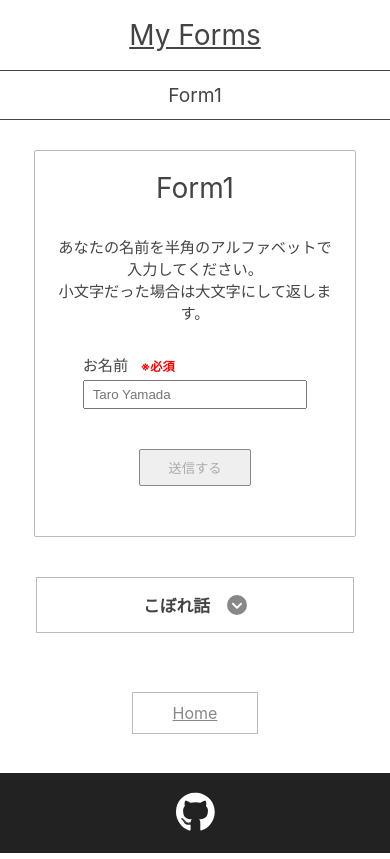
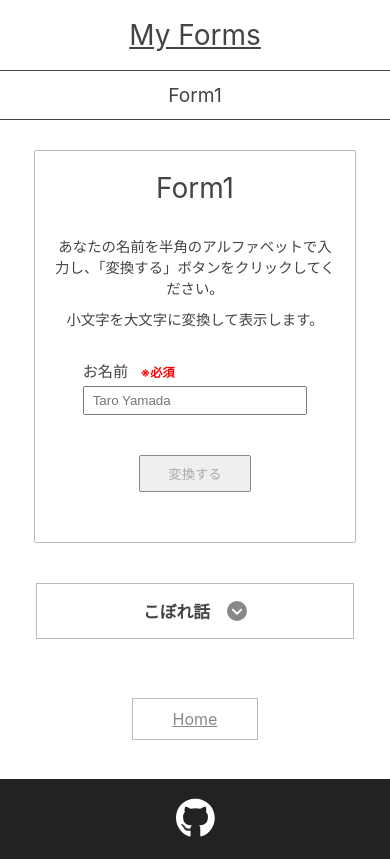
Before and after one commit to kento-yoshidu/myforms_frontend, a Next.js app: page /form1 in a window 390 px wide. Built offline with nearby package versions, Linux system fonts and the light colour scheme.

Commit message:
✨ #15 Refactoring

```diff
--- a/pages/form1/index.tsx
+++ b/pages/form1/index.tsx
@@ -13,15 +13,17 @@ import Description from "../../components/description"
 const Form1 = () => {
   const [name, setName] = useState("")
   const [convertedData, setConvertedData] = useState("")
-  const [isClickable, setIsClickable] = useState(false)
+  const [isInputValid, setIsInputValid] = useState(false)
 
   const handleChange = (e: React.ChangeEvent<HTMLInputElement>) => {
     setName(e.target.value)
 
-    if (e.target.value.length > 0) {
-      setIsClickable(true)
+    const trimedName = e.target.value.trim()
+
+    if (trimedName.length > 0) {
+      setIsInputValid(true)
     } else {
-      setIsClickable(false)
+      setIsInputValid(false)
     }
   }
 
@@ -56,7 +58,8 @@ const Form1 = () => {
             Form1
           </h3>
 
-          <p className={styles.text}>あなたの名前を半角のアルファベットで入力してください。<br />小文字だった場合は大文字にして返します。</p>
+          <p className={styles.text}>あなたの名前を半角のアルファベットで入力し、「変換する」ボタンをクリックしてください。</p>
+          <p className={styles.text}>小文字を大文字に変換して表示します。</p>
 
           <form className={styles.form} onSubmit={submit}>
             <label htmlFor="name" className={styles.label}>
@@ -78,9 +81,9 @@ const Form1 = () => {
               data-testid="submit"
               type="submit"
               name="Sign Up"
-              disabled={!isClickable}
+              disabled={!isInputValid}
             >
-              送信する
+              変換する
             </button>
           </form>
 
@@ -103,9 +106,9 @@ const Form1 = () => {
 
             <ol>
               <li>初回レンダリング時、変換結果が表示されるエリアに何も表示されていないこと</li>
-              <li>テキストボックスに何も文字が入力されていない時、ボタンがdisabledになっていること</li>
-              <li>テキストボックスに文字が入力されている時、ボタンがdisabledになっていないこと</li>
-              <li>フォームに名前を入力し送信ボタンを押すことで、大文字になった名前が表示されること</li>
+              <li>テキストボックスに何も文字が入力されていない時、送信ボタンがdisabledになっていること</li>
+              <li>テキストボックスに文字が入力されている時、送信ボタンがdisabledになっていないこと</li>
+              <li>テキストボックスに名前を入力し送信ボタンを押すことで、大文字になった名前が表示されること</li>
             </ol>
 
             <p>のみを行っています。</p>
--- a/pages/form1/style.module.css
+++ b/pages/form1/style.module.css
@@ -21,8 +21,16 @@
 }
 
 .text {
-  font-size: 0.95rem;
+  width: 80%;
+  margin: 0 auto 10px;
+  font-size: clamp(0.9rem, 2vw, 0.95rem);
   text-align: center;
+}
+
+@media (width < 768px) {
+  .text {
+    width: 100%;
+  }
 }
 
 .form {
--- a/styles/description.module.css
+++ b/styles/description.module.css
@@ -83,7 +83,7 @@
 
 .textInner {
   padding: 1em 3em 1.14em;
-  font-size: clamp(0.95rem, 1.8vw, 1rem);
+  font-size: clamp(0.95rem, 1.8vw, 0.98rem);
 }
 
 @media (width < 768px) {
@@ -95,7 +95,7 @@
 .textInner p {
   text-indent: 0.75rem;
   margin-bottom: 10px;
-  line-height: 1.65;
+  line-height: 1.85;
 }
 
 .textInner ol {
```
